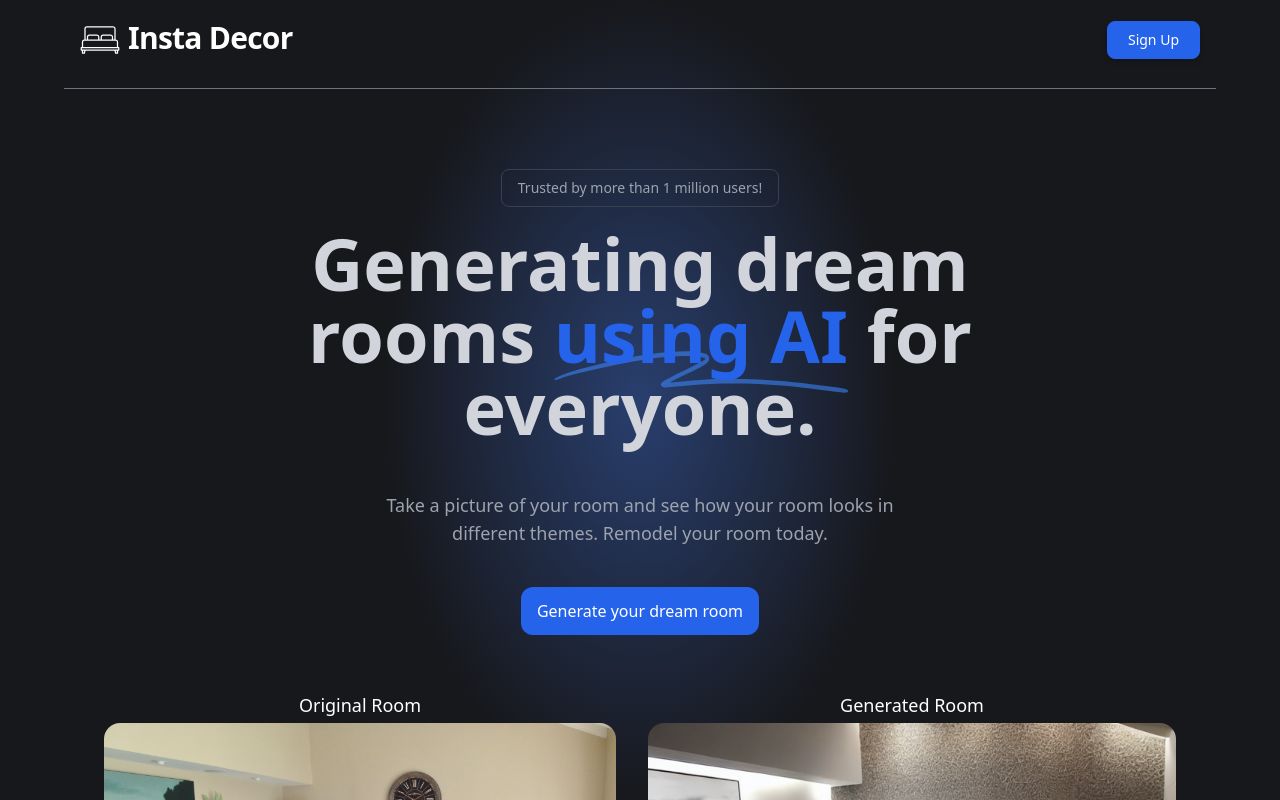
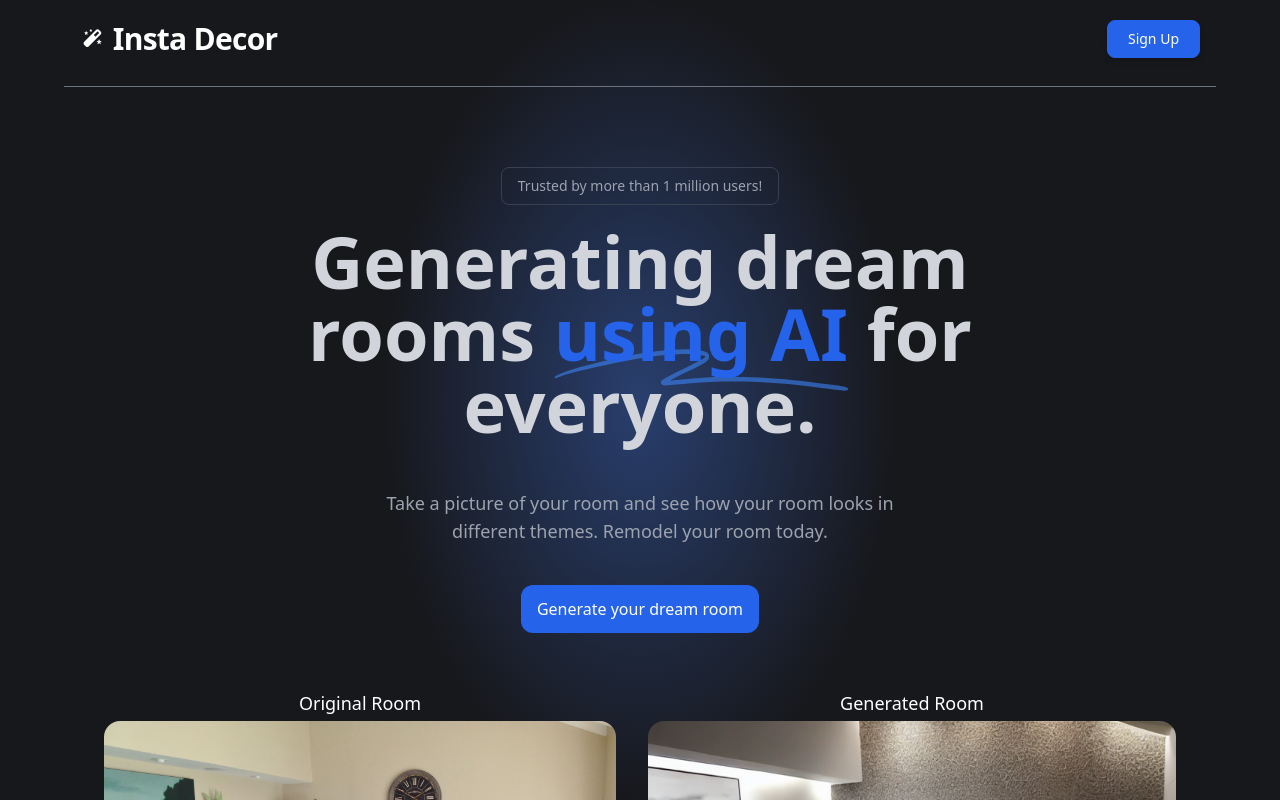
Before and after one commit to hhouaiss/instadecor, a Next.js app: page / in a window 1280 px wide. Shown: the top 800 px of the page. Built offline with nearby package versions, Linux system fonts and the light colour scheme.

Commit message:
adding box icons

```diff
--- a/components/Header.tsx
+++ b/components/Header.tsx
@@ -1,5 +1,6 @@
 import Image from "next/image";
 import Link from "next/link";
+import 'boxicons/css/boxicons.min.css'
 
 export default function Header({
   photo,
@@ -7,20 +8,23 @@ export default function Header({
 }: {
   photo?: string;
   email?: string;
-}) {
+}): JSX.Element {
   return (
     <header className="flex flex-col xs:flex-row justify-between items-center w-full mt-3 border-b pb-7 sm:px-4 px-2 border-gray-500 gap-2">
       <Link href="/dream" className="flex space-x-2">
-        <Image
+        {/* <Image
           alt="header text"
           src="/bed.svg"
           className="sm:w-10 sm:h-10 w-9 h-9"
           width={24}
           height={24}
-        />
+        /> */}
+        <div className="flex justify-center items-center">
+        <i className='bx bxs-magic-wand bx-sm'></i>
         <h1 className="sm:text-3xl text-xl font-bold ml-2 tracking-tight">
           Insta Decor
         </h1>
+        </div>
       </Link>
       {email ? (
         <div className="flex items-center space-x-4">
--- a/package.json
+++ b/package.json
@@ -13,6 +13,7 @@
     "@prisma/client": "^4.11.0",
     "@tailwindcss/forms": "^0.5.3",
     "@vercel/analytics": "^0.1.9-beta.4",
+    "boxicons": "^2.1.4",
     "framer-motion": "^8.2.4",
     "micro": "^10.0.1",
     "micro-cors": "^0.1.1",
```
Also changed, not shown: 1 other file (tests, documents, lock files or other folders).
